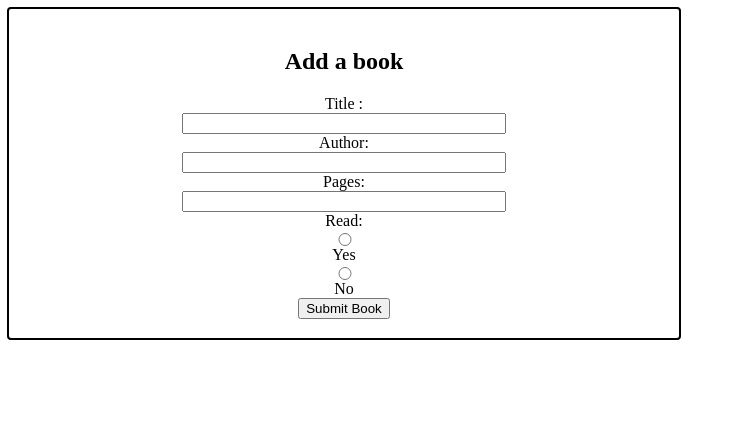
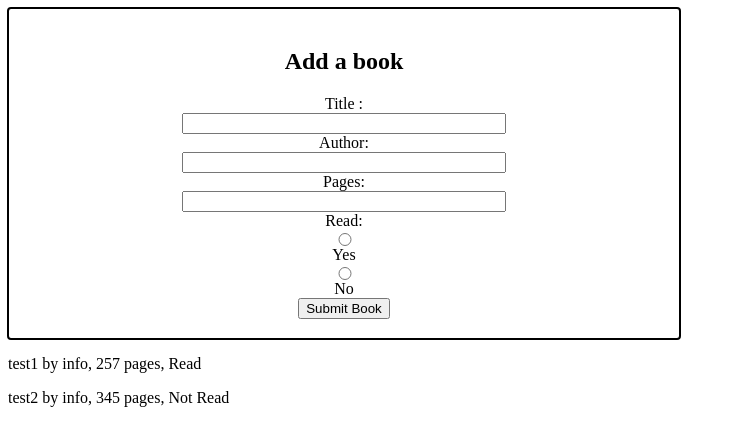
Before and after one commit to Looch8/library, a plain HTML site: page index.html in a window 1280 px wide. Shown: the whole page, without its empty margins (0-737 px from the left). Drawn offline with Linux system fonts and the light colour scheme.

Commit message:
function that loops through array and display book to DOM

```diff
--- a/index.html
+++ b/index.html
@@ -4,7 +4,7 @@
 		<meta charset="UTF-8" />
 		<meta name="viewport" content="width=device-width, initial-scale=1.0" />
 		<title>Library</title>
-		<script src="script.js"></script>
+
 		<link rel="stylesheet" href="style.css" />
 	</head>
 	<body>
@@ -25,5 +25,11 @@
 
 			<button type="submit">Submit Book</button>
 		</form>
+
+		<!-- Display book data -->
+		<div id="display-book-data"></div>
+
+		<!-- Script -->
+		<script src="script.js"></script>
 	</body>
 </html>
--- a/script.js
+++ b/script.js
@@ -25,3 +25,26 @@ function addBookToLibrary(book) {
 addBookToLibrary(book1);
 addBookToLibrary(book2);
 console.log(myLibrary);
+
+// Function to loop through array and display to screen
+function displayBook() {
+	for (let book of myLibrary) {
+		// Create book container
+		let bookContainer = document.getElementById("display-book-data");
+
+		// Create paragraph element
+		let paragraph = document.createElement("p");
+
+		// create content using data from object
+		let text = document.createTextNode(
+			`${book.title} by ${book.author}, ${book.numPages} pages, ${book.hasRead}`
+		);
+
+		// append text node to paragraph element
+		paragraph.appendChild(text);
+
+		// append paragraph element to the output container
+		bookContainer.appendChild(paragraph);
+	}
+}
+displayBook();
```
